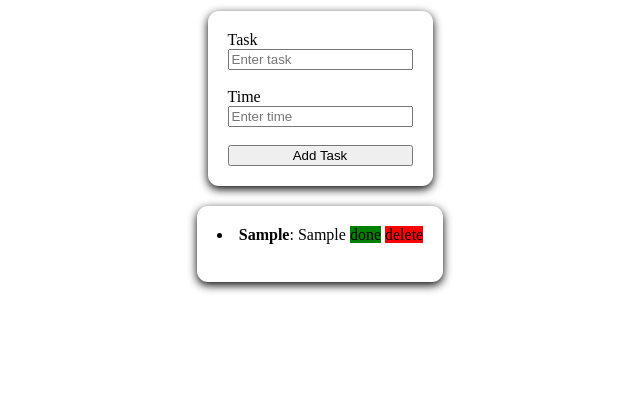
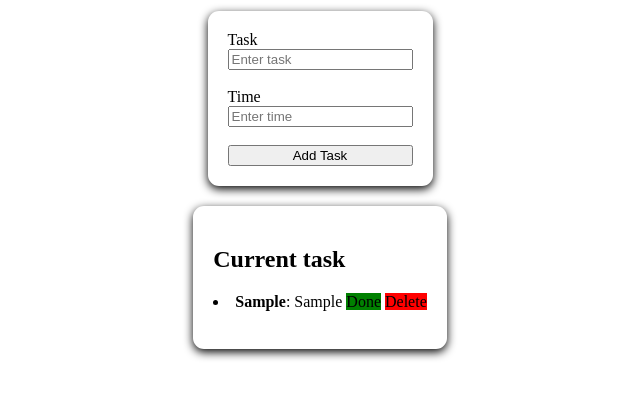
Before and after one commit to wbcyber/javaScript_TODOLIST, a plain HTML site: page index.html in a window 1280 px wide. Both pictures are taken after typing "Sample", "Sample" into the empty fields and a click on the button "Add Task". Shown: the part 87-484 px from the top of the page, without its empty margins (320-960 px from the left). Drawn offline with Linux system fonts and the light colour scheme.

Commit message:
Add files via upload

```diff
--- a/function.js
+++ b/function.js
@@ -23,7 +23,7 @@ const button = document.createElement('label');
 const button1 = document.createElement('label');
 console.dir(Task)
 const addTask = (Time, Task) => {
-	if (Task.value === "" || Time.value === "" ){
+	if (Task === "" || Time === "" ){
 		alert("please enter your task and time")
 
 	} else{
--- a/index.html
+++ b/index.html
@@ -19,13 +19,15 @@
 		</section>
 
 		<section class='aSection' id="showTask">
+			<h2>Current task</h2>
 		</section>
 		<section class='aSection' id="savedTask">
+			<h2>All task carried out</h2>
 		</section>
 
 	</form>
 
-	<script  src="function.js"></script>
+	<script  src="new.js"></script>
 
 </body>
 </html>
--- /dev/null
+++ b/new.js
@@ -0,0 +1,67 @@
+// Assuming #container is a form and contains inputs with names 'inputTask' and 'inputTime'
+const container = document.querySelector('#container');
+const showTask = document.getElementById('showTask');
+const savedTask = document.getElementById('savedTask');
+const task = container.elements.inputTask.value;
+const time = container.elements.inputTime.value;
+const lineSpace = document.createElement('br');
+
+// Listen for the form submission
+container.addEventListener('submit', function(e) {
+    e.preventDefault();
+    showTask.style.visibility = 'visible';
+    const task = container.elements.inputTask.value;
+    const time = container.elements.inputTime.value;
+    addTask(time, task);
+    // Reset the form fields
+    container.elements.inputTask.value = '';
+    container.elements.inputTime.value = '';
+});
+
+// Function to add a task
+const addTask = (time, task) => {
+    if (task === "" || time === "") {
+        alert("Please enter your task and time");
+    } else {
+        const newTask = document.createElement('li');
+        const bTag = document.createElement('b');
+        const doneButton = document.createElement('label');
+        const deleteButton = document.createElement('label');
+
+        // Configure the 'Done' button
+        doneButton.textContent = 'Done';
+        doneButton.style.backgroundColor = 'green';
+        doneButton.className = 'doneButton';
+        // Configure the 'Delete' button
+        deleteButton.textContent = 'Delete';
+        deleteButton.style.backgroundColor = 'red';
+        deleteButton.className = 'deleteButton';
+
+        // Append the time and task to the new task element
+        bTag.textContent = time;
+        newTask.appendChild(bTag);
+        newTask.append(`: ${task}`);
+        newTask.append(" ");
+        newTask.append(" ");
+        newTask.appendChild(doneButton);
+        newTask.append(" ");
+        newTask.appendChild(deleteButton);
+        showTask.appendChild(newTask);
+        showTask.append(lineSpace);
+
+    }
+};
+
+
+
+// Event delegation for Done and Delete buttons
+showTask.addEventListener('click', function(e) {
+    if (e.target.className === 'doneButton') {
+        // Move the task to saved tasks or handle it as needed
+        savedTask.appendChild(e.target.parentElement);
+        savedTask.style.visibility = 'visible'
+    } else if (e.target.className === 'deleteButton') {
+        // Remove the task
+        e.target.parentElement.remove();
+    }
+});
```
